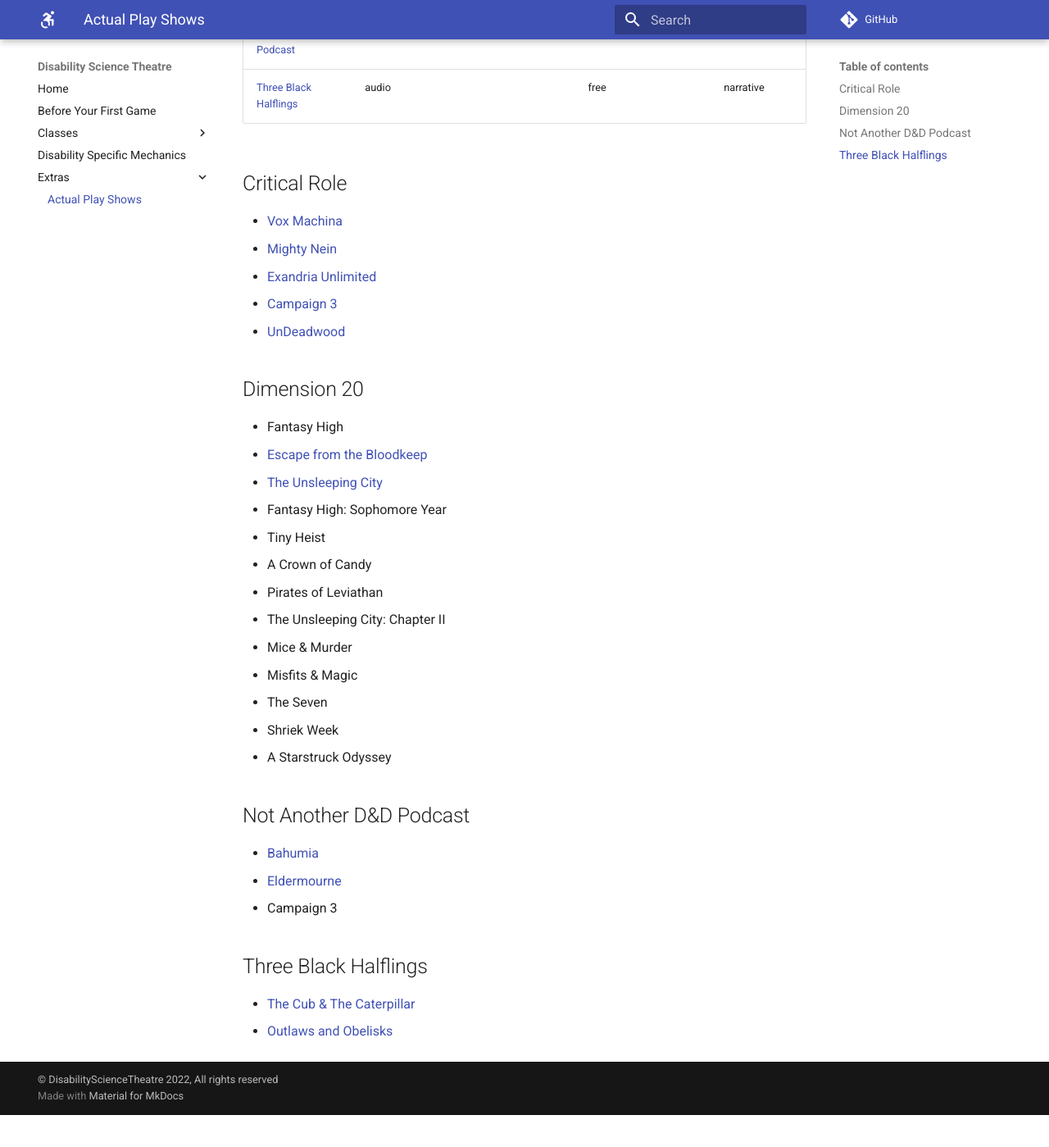
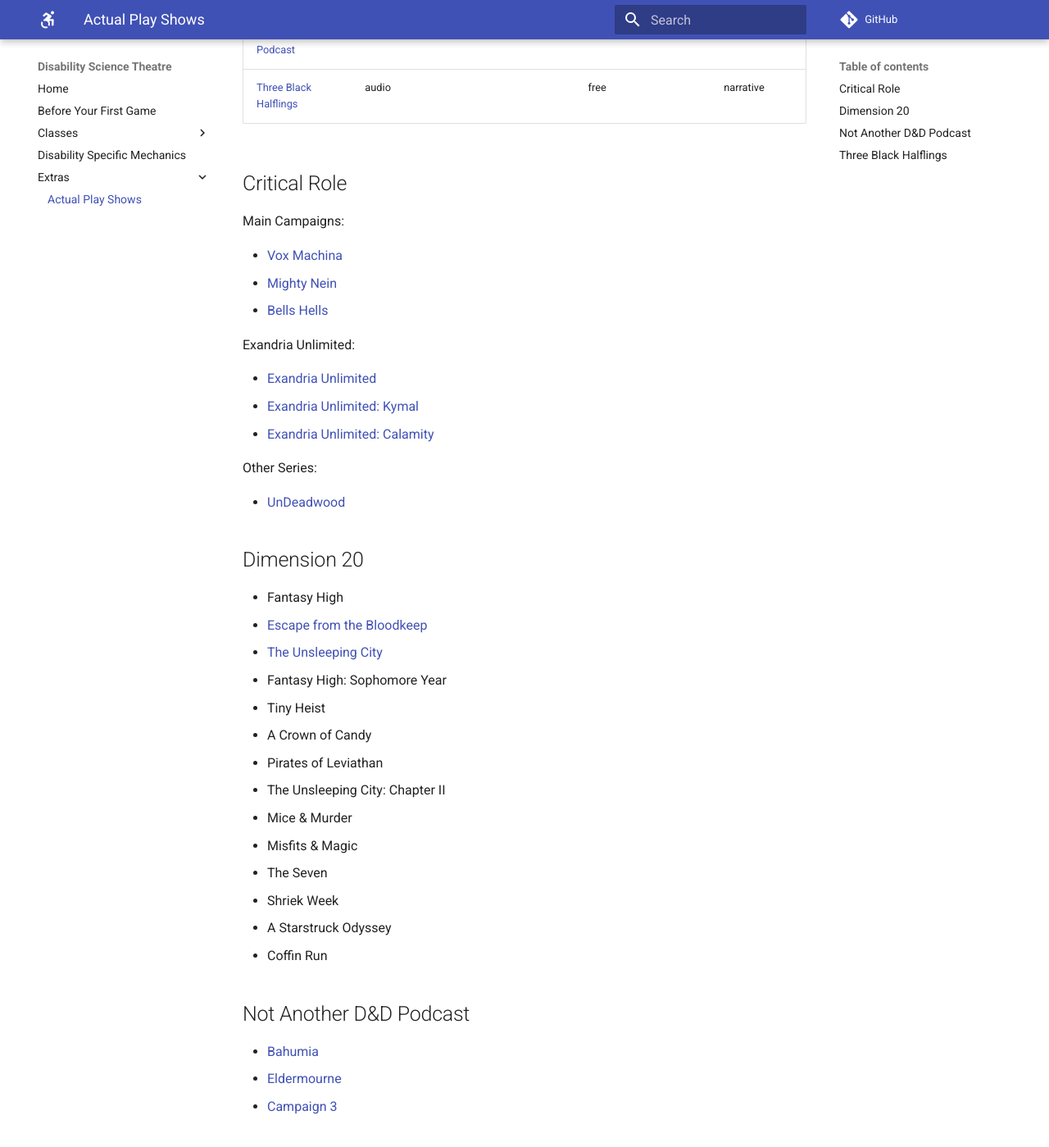
Before and after one commit to DisabilityScienceTheatre/resources, an MkDocs documentation site: the page built from docs/shows.md, in a window 1280 px wide and 1400 px high, scrolled down 380 px. Shown: the whole window at 82% size. Built offline with MkDocs 1.6.1 and Material for MkDocs 9.7.7, drawn with Linux system fonts in a browser that asks for light colours; comment, search, counter and statistics services are not loaded; before the commit the page ends 1740 px from its top, so only the background shows below that.

Commit message:
formatting, added new series playlists (#5)

```diff
--- a/docs/shows.md
+++ b/docs/shows.md
@@ -9,10 +9,20 @@
 
 ## Critical Role
 
- *  [Vox Machina](https://www.youtube.com/playlist?list=PL1tiwbzkOjQz7D0l_eLJGAISVtcL7oRu_){:target="_blank", title="YouTube playlist"}
- *  [Mighty Nein](https://www.youtube.com/playlist?list=PL1tiwbzkOjQxD0jjAE7PsWoaCrs0EkBH2){:target="_blank", title="YouTube playlist"}
+Main Campaigns:
+
+*  [Vox Machina](https://www.youtube.com/playlist?list=PL1tiwbzkOjQz7D0l_eLJGAISVtcL7oRu_){:target="_blank", title="YouTube playlist"}
+*  [Mighty Nein](https://www.youtube.com/playlist?list=PL1tiwbzkOjQxD0jjAE7PsWoaCrs0EkBH2){:target="_blank", title="YouTube playlist"}
+*  [Bells Hells](https://www.youtube.com/playlist?list=PL1tiwbzkOjQydg3QOkBLG9OYqWJ0dwlxF){:target="_blank", title="YouTube playlist"}
+
+Exandria Unlimited:
+
  *  [Exandria Unlimited](https://www.youtube.com/playlist?list=PL1tiwbzkOjQzSnYHVT8X4pyMIbSX3i4gz){:target="_blank", title="YouTube playlist"}
- *  [Campaign 3](https://www.youtube.com/playlist?list=PL1tiwbzkOjQydg3QOkBLG9OYqWJ0dwlxF){:target="_blank", title="YouTube playlist"}
+ *  [Exandria Unlimited: Kymal](https://www.youtube.com/playlist?list=PL1tiwbzkOjQwgI-BPd0nujKfVkCag3xFf){:target="_blank", title="YouTube playlist"}
+ *  [Exandria Unlimited: Calamity](https://www.youtube.com/playlist?list=PL1tiwbzkOjQwzhdskYekmjr0h2tsbKaZw){:target="_blank", title="YouTube playlist"}
+
+Other Series:
+
  *  [UnDeadwood](https://www.youtube.com/playlist?list=PL1tiwbzkOjQwuwLkGnqVdJnzQ-YNX2_qz){:target="_blank", title="YouTube playlist"}
 
 ## Dimension 20
@@ -29,11 +39,12 @@
  *  The Seven
  *  Shriek Week
  *  A Starstruck Odyssey
+ *  Coffin Run
 
 ## Not Another D&D Podcast
  *  [Bahumia](https://open.spotify.com/playlist/18Pi14JOlDdkk5H6J42QrQ){:target="_blank", title="unofficial Spotify playlist"}
  *  [Eldermourne](https://open.spotify.com/playlist/70dHOXP07lB77F6OdV6GXO){:target="_blank", title="unofficial Spotify playlist"}
- *  Campaign 3
+ *  [Campaign 3](https://open.spotify.com/playlist/5lS8RLsYEGX6rykrEQxp3l?si=bf5458ac9fdc4dcf){:target="_blank", title="unofficial Spotify playlist"}
 
 ## Three Black Halflings
  *  [The Cub & The Caterpillar](https://open.spotify.com/playlist/0OBMvMVN9FWBDpNFaahKr4){:target="_blank", title="unofficial Spotify playlist"}
```
